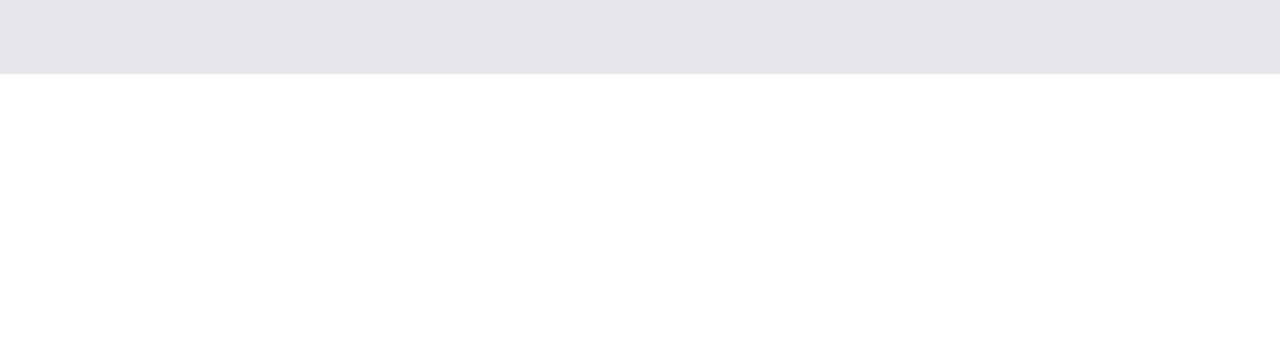
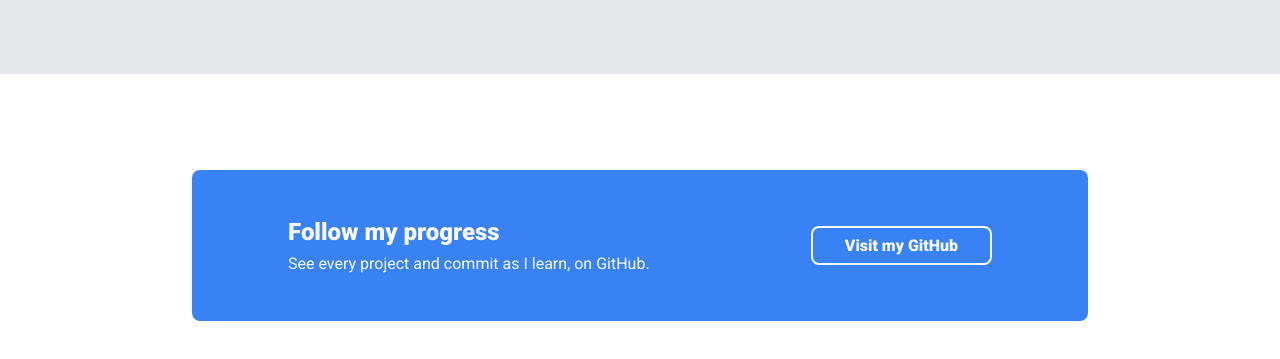
Before and after one commit to jan-christopher-buen/odin-landing-page, a plain HTML site: page index.html in a window 1280 px wide. Shown: the part 1410-1769 px from the top of the page. Before the commit the page ends 1484 px from the top, so only its background shows below. Drawn offline with Linux system fonts and the light colour scheme.

Commit message:
Add and style call to action section

```diff
--- a/index.html
+++ b/index.html
@@ -56,6 +56,15 @@
             <p class="quote-author">-JC Buen</p>
         </div>
     </div>
+    <div class="cta">
+        <div class="cta-box">
+            <div class="cta-text">
+                <h3>Follow my progress</h3>
+                <p>See every project and commit as I learn, on GitHub.</p>
+            </div>
+            <a href="https://github.com/jan-christopher-buen" class="cta-button">Visit my GitHub</a>
+        </div>
+    </div>
 </body>
 
 </html>
--- a/styles.css
+++ b/styles.css
@@ -125,3 +125,35 @@
   text-align: right;
   margin: 0;
 }
+
+.cta {
+  padding: 96px 15%;
+}
+
+.cta-box {
+  background-color: #3882F6;
+  color: #F9FAF8;
+  border-radius: 8px;
+  padding: 48px 96px;
+  display: flex;
+  justify-content: space-between;
+  align-items: center;
+}
+
+.cta-text h3 {
+  font-size: 24px;
+  margin: 0 0 8px;
+}
+
+.cta-text p {
+  margin: 0;
+}
+
+.cta-button {
+  color: #F9FAF8;
+  text-decoration: none;
+  border: 2px solid #F9FAF8;
+  border-radius: 8px;
+  padding: 8px 32px;
+  font-weight: bold;
+}
```
